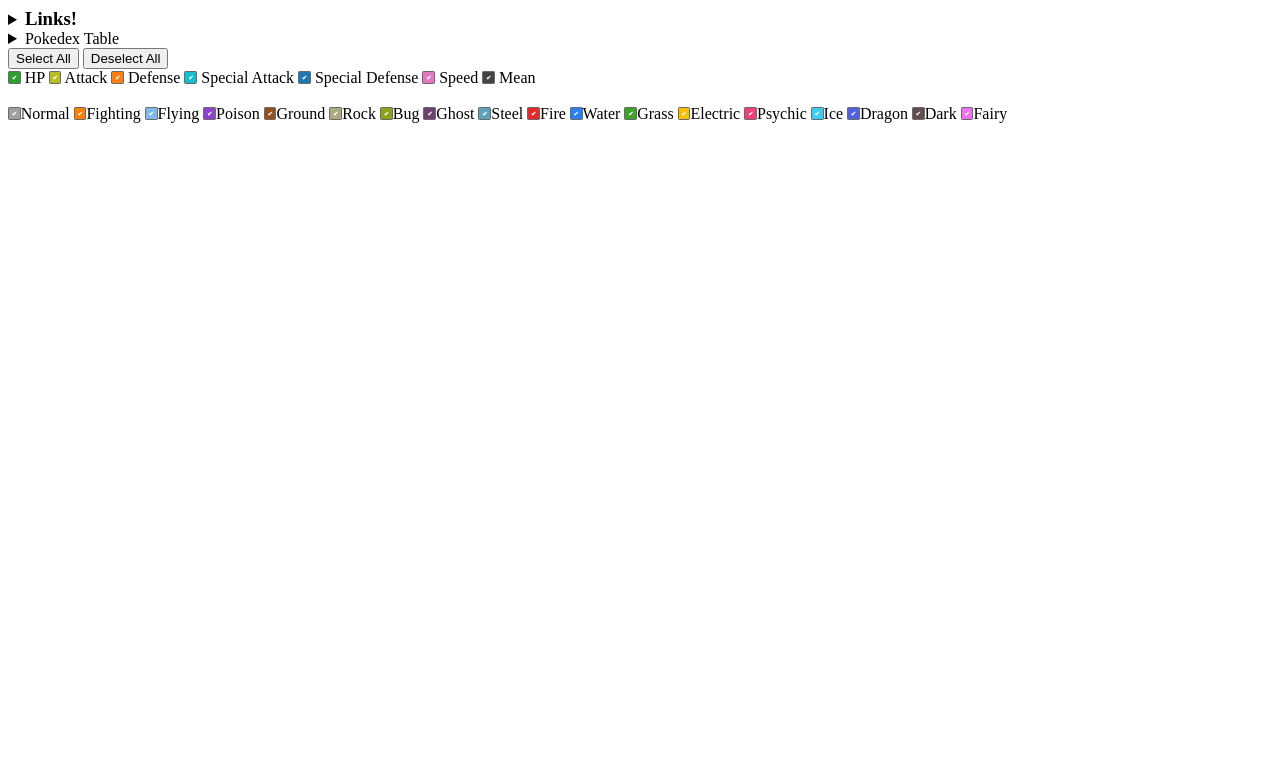
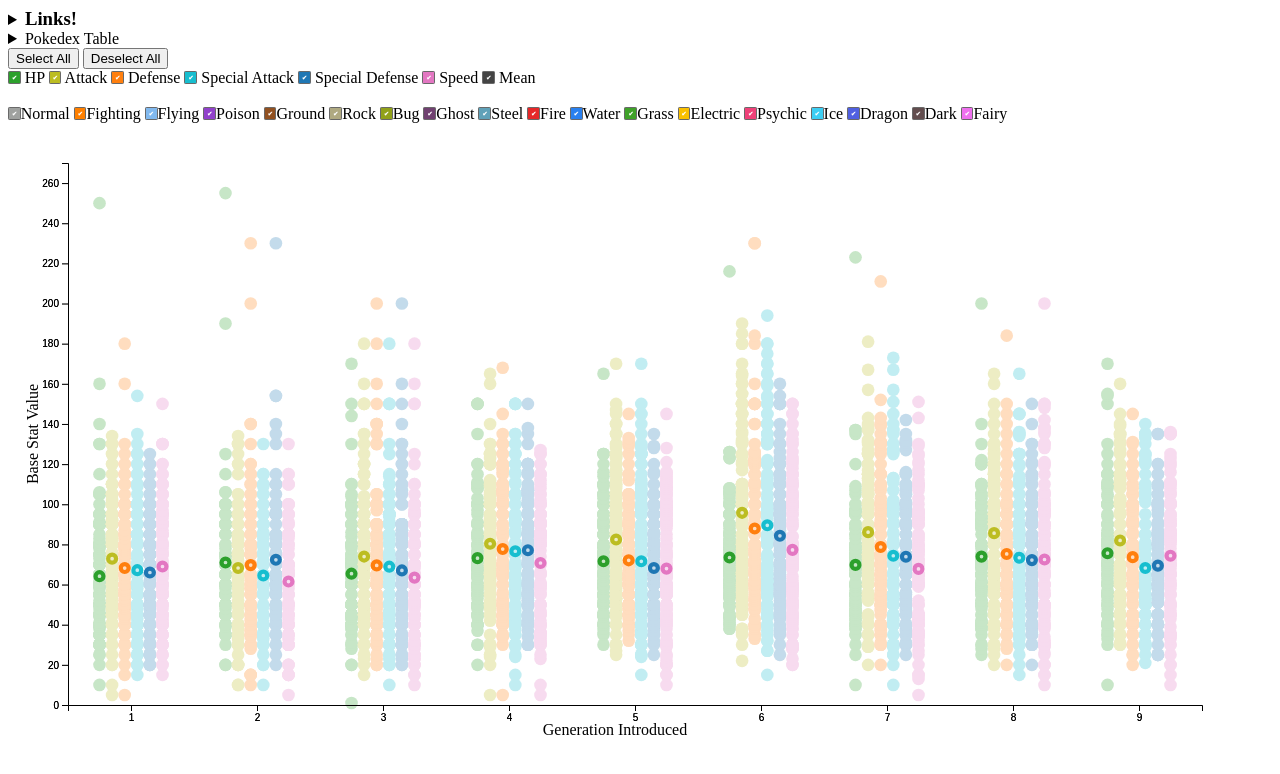
Before and after one commit to marslee-afk/pandasD3pokedex, a plain HTML site: page index.html in a window 1280 px wide. Drawn offline with nearby package versions, Linux system fonts and the light colour scheme.

Commit message:
Update index.html

```diff
--- a/index.html
+++ b/index.html
@@ -382,8 +382,8 @@
             }
         </script>
         <div id="graphs"></div>
+        <script src="https://d3js.org/d3.v7.js"></script>
         <script id="graphing">
-            import * as d3 from "d3";
             tableCSV = d3.tsvParse(tableCSV)
             console.log(tableCSV.columns)
             const stats = ['HP','Attack','Defense','Special Attack','Special Defense','Speed']
```
